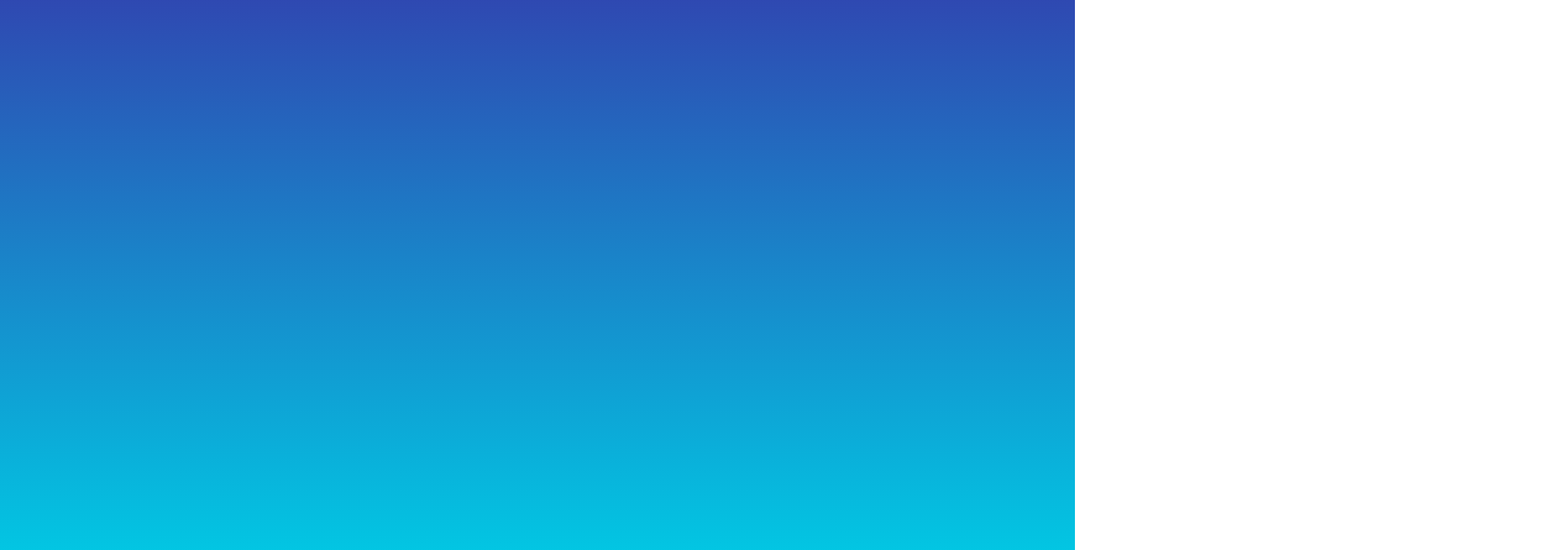
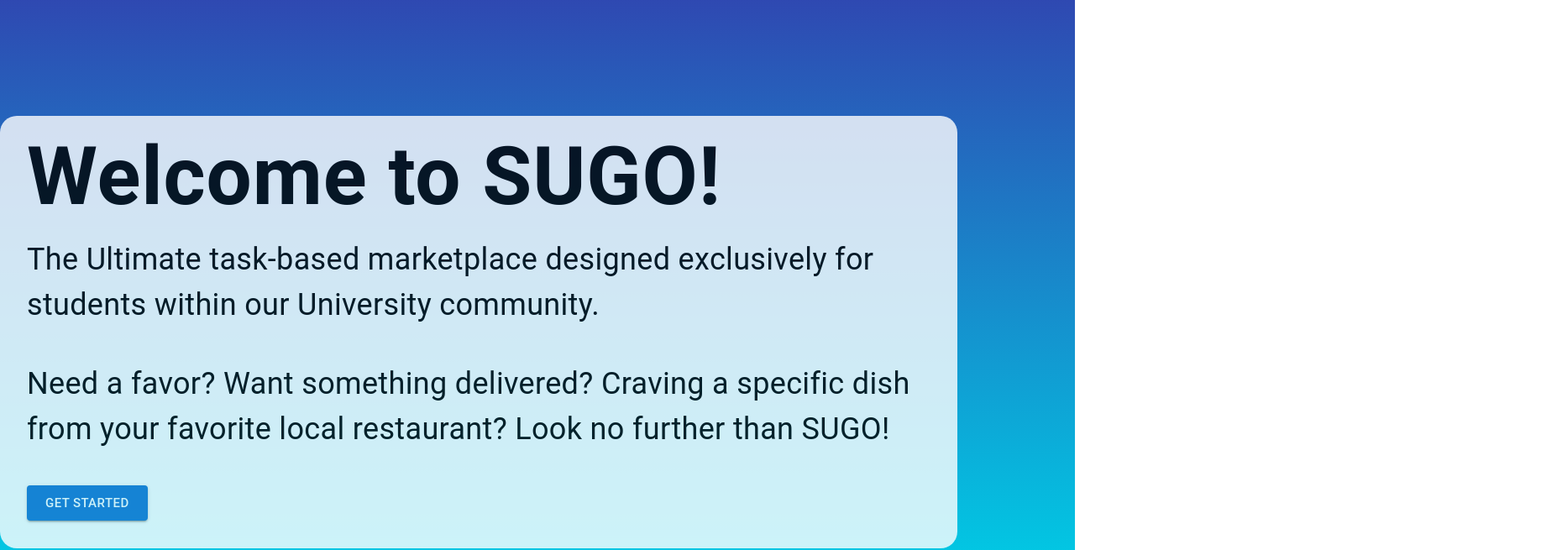
Before and after one commit to rosnuker/Sugo-Frontend, a React (Vite) app: page /about in a window 1280 px wide. Shown: the part 120-775 px from the top of the page at 84% size, 1860 px wide, since content can reach past the window. Built offline with nearby package versions, Linux system fonts and the light colour scheme.

Commit message:
Update About.jsx

```diff
--- a/src/Pages/About.jsx
+++ b/src/Pages/About.jsx
@@ -1,12 +1,33 @@
+import { Box, Button, Grid, Typography } from "@mui/material";
 
-
-export default function About() {
-  return(
+export default function Home() {
+  return (
     <>
       <div className='gradientbg_1'>
+        <Grid container justify='center' alignItems='center' direction='column'>
+          <Grid item>
+            <Box sx={{bgcolor: 'white', height: 515, width: 1140, marginTop: 25, marginRight: 90, borderRadius: 5, opacity: '80%'}}>
+              <Typography sx={{fontSize: 96, fontWeight: 'bold', marginLeft: 4}}>
+                Welcome to SUGO!
+              </Typography>
 
+              <Typography sx={{fontSize: 36, marginLeft: 4}}>
+                The Ultimate task-based marketplace designed exclusively for students within our University community.
+              </Typography>
+
+              <Typography sx={{fontSize: 36, marginLeft: 4, marginTop: 5}}>
+                Need a favor? Want something delivered? Craving a specific dish from your favorite local restaurant? Look no further than SUGO!
+              </Typography>
+
+              <Button variant='contained' size='large' sx={{marginLeft: 4, marginTop: 5}}>
+                Get Started
+              </Button>
+            </Box>
+          </Grid>
+        </Grid>
       </div>
-      {console.log('About')}
+
+      {console.log('Home')}
     </>
   )
 }
```
